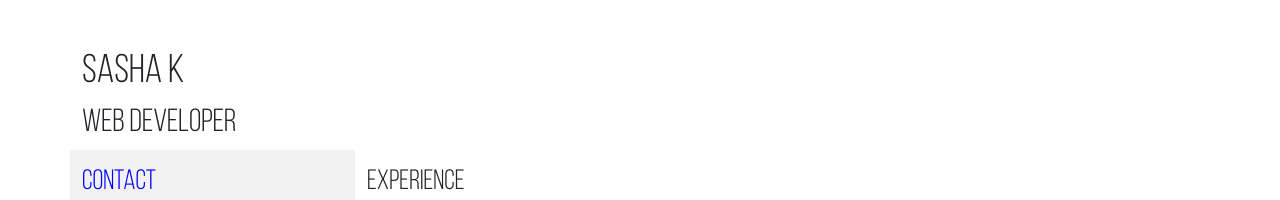
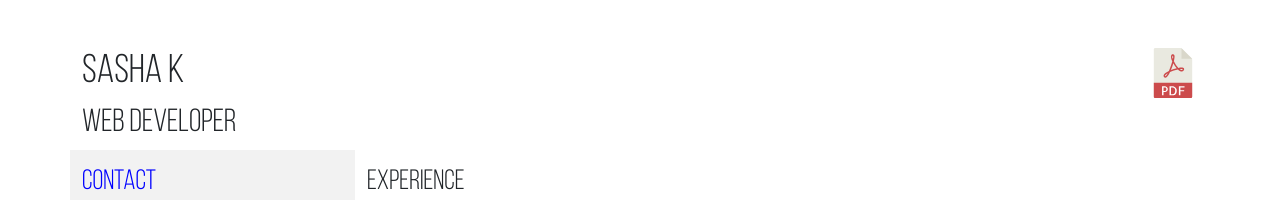
Before and after one commit to sashak0/resume, a plain HTML site: page index.html in a window 1280 px wide. Shown: the top 200 px of the page. Drawn offline with Linux system fonts and the light colour scheme.

Commit message:
pdf export button

```diff
--- a/css/main.css
+++ b/css/main.css
@@ -22,7 +22,7 @@ h3 {
   padding-top: 2rem;
 }
 
-a {
+a:not(:hover) {
   color: inherit !important;
   text-decoration: inherit !important;
 }
@@ -37,6 +37,10 @@ a {
   .container-lg {
     padding-top: 3rem;
     padding-bottom: 3rem;
+  }
+
+  .pdf-icon {
+    width: 50px;
   }
 }
 
--- a/index.html
+++ b/index.html
@@ -2,6 +2,7 @@
 <html>
   <head>
     <meta charset="UTF-8" />
+    <meta name="viewport" content="width=device-width, initial-scale=1.0" />
     <link rel="stylesheet" href="css/main.css" type="text/css" media="all" />
     <link
       rel="stylesheet"
@@ -12,9 +13,25 @@
   </head>
   <body>
     <div class="container-lg">
-      <div>
-        <h1 class="name display-6">Sasha K</h1>
-        <h2 class="job-title">Web Developer</h2>
+      <div class="row">
+        <div class="col">
+          <h1
+            class="name display-6"
+            title="My official name is very long. Everyone just calls me Sasha."
+          >
+            Sasha K
+          </h1>
+          <h2 class="job-title">Web Developer</h2>
+        </div>
+        <div class="col-auto">
+          <a href="resources/Sasha resume.pdf" download>
+            <img
+              class="pdf-icon"
+              title="Download pdf"
+              src="./css/icons/pdf.svg"
+            />
+          </a>
+        </div>
       </div>
       <div class="row">
         <div class="col-12 col-md-3 left-col pb-3">
@@ -174,5 +191,4 @@
       </div>
     </div>
   </body>
-  <footer></footer>
 </html>
```
Also changed, not shown: css/icons/pdf.svg (added), 1 other file.
